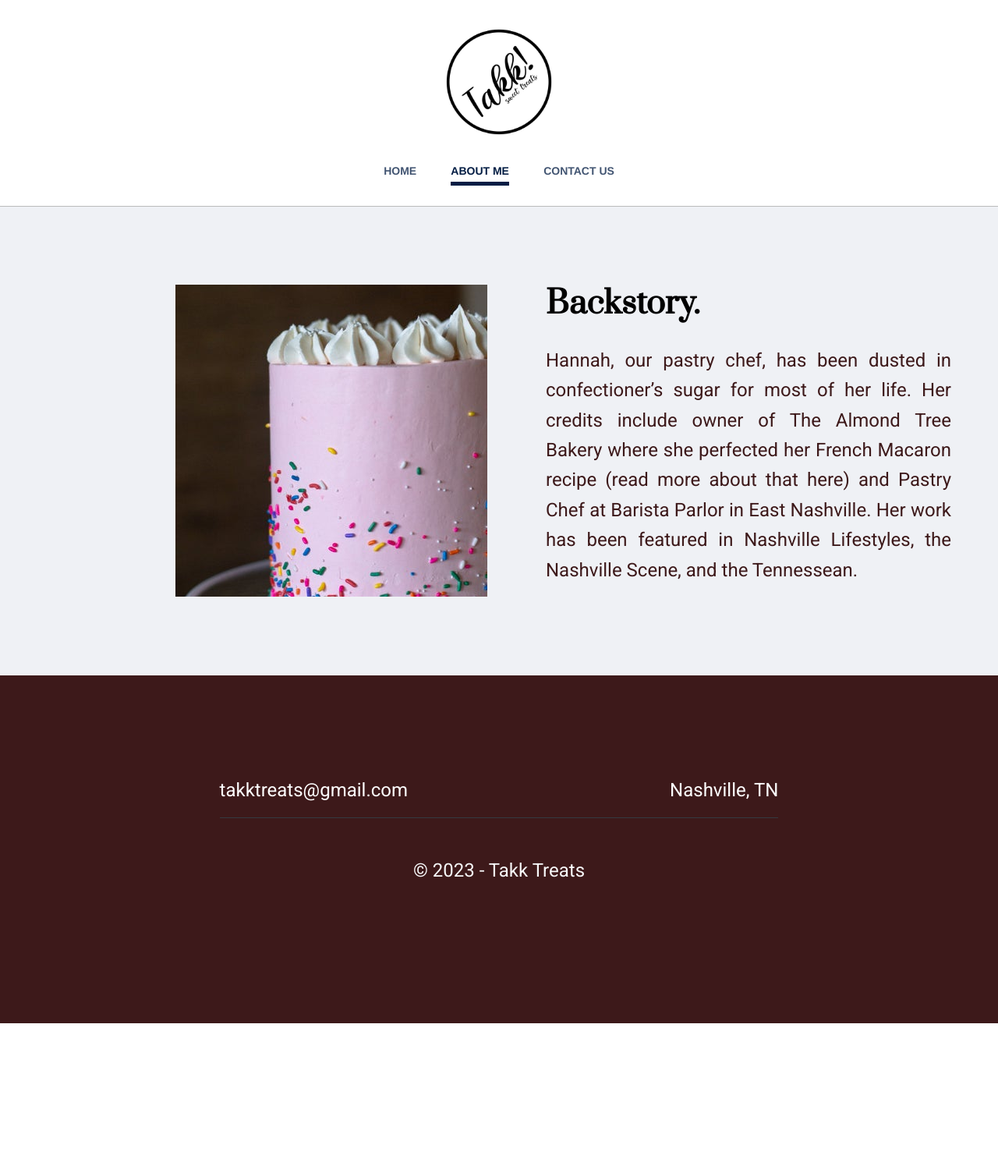
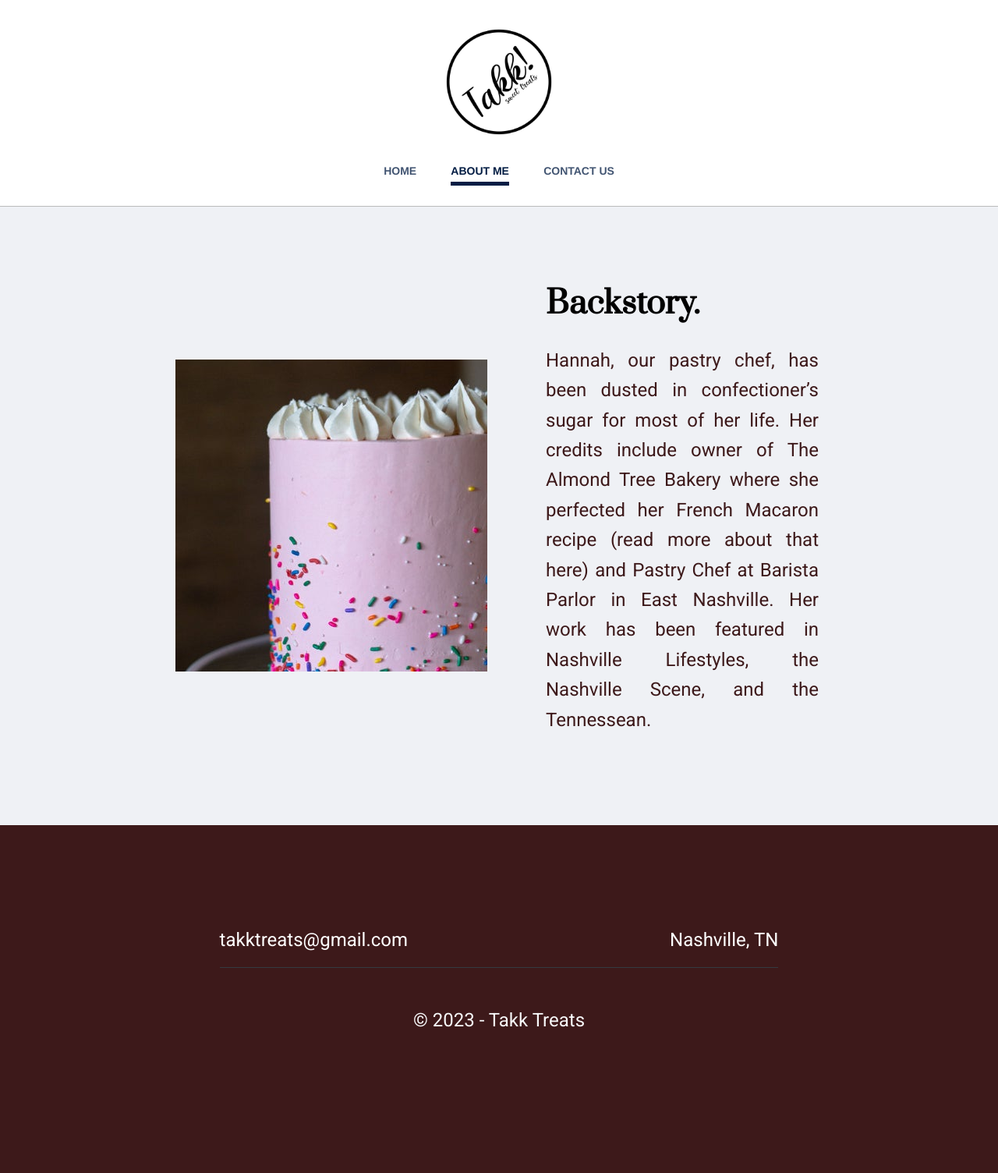
Before and after one commit to Pilipo/takk, a Jekyll site: the page built from _pages/about.md, in a window 1280 px wide. Shown: the whole page at 78% size. Built offline with Jekyll 4.4.1, drawn with Linux system fonts in a browser that asks for light colours; before the commit the page ends 1312 px from its top, so only the background shows below that.

Commit message:
compiles the wrapper and sets a max-width

```diff
--- a/_includes/section-welcome.html
+++ b/_includes/section-welcome.html
@@ -1,6 +1,6 @@
 <!-- welcome section -->
 <div class="welcome">
-    <div class="welcome-wrapper">
+    <div class="wrapper">
         <div class="item-title">
             <h3>Welcome to Takk!</h3>
         </div>
--- a/_layouts/about.html
+++ b/_layouts/about.html
@@ -2,11 +2,11 @@
 layout: default
 ---
 <div class="about-section">
-    <div class="about-wrapper">
+    <div class="wrapper">
         <div class="item about-image">
             <img src={{ page.image }} />
         </div>
-        <div class="about-content">
+        <div class="page-content">
             {{ content }}
         </div>
     </div>
--- a/_layouts/contact.html
+++ b/_layouts/contact.html
@@ -2,11 +2,11 @@
 layout: default
 ---
 <div class="contact-section">
-    <div class="contact-wrapper">
+    <div class="wrapper">
         <div class="contact-image">
             <img src={{ page.image }} />
         </div>
-        <div class="contact-content">
+        <div class="page-content">
             {{ content }}
         </div>
     </div>
--- a/assets/scss/_common.scss
+++ b/assets/scss/_common.scss
@@ -27,32 +27,6 @@ body {
   background-color: #eff1f5;
 }
 
-.about-wrapper {
-  width: 100%;
-  margin: auto;
-  padding: 30px;
-}
-
-.about-wrapper .item {
-  padding: 15px;
-}
-
-@include media('>small-phone') {
-  .about-wrapper {
-    display: grid;
-    grid-template-columns: repeat(2, 50%);
-  }
-
-  .about-wrapper .item {
-    justify-self: end;
-    align-self: center;
-  }
-
-  .about-wrapper .item-title {
-    grid-column: 1 / 3;
-  }
-}
-
 .about-image img {
   height: 400px;
   width: 400px;
@@ -67,7 +41,7 @@ body {
   }
 }
 
-.about-content {
+.page-content {
   margin-left: 30px;
   @include media('<=small-phone') {
     margin: 0;
@@ -87,32 +61,6 @@ body {
   background-color: #eff1f5;
 }
 
-.contact-wrapper {
-  width: 100%;
-  margin: auto;
-  padding: 30px;
-}
-
-.contact-wrapper .item {
-  padding: 15px;
-}
-
-@include media('>small-phone') {
-  .contact-wrapper {
-    display: grid;
-    grid-template-columns: repeat(2, 50%);
-  }
-
-  .contact-wrapper .item {
-    justify-self: end;
-    align-self: center;
-  }
-
-  .contact-wrapper .item-title {
-    grid-column: 1 / 3;
-  }
-}
-
 .contact-image img {
   height: 400px;
   width: 400px;
@@ -127,20 +75,6 @@ body {
   }
 }
 
-.contact-content {
-  margin-left: 30px;
-  @include media('<=small-phone') {
-    margin: 0;
-  }
-  display: flex;
-  align-items: center;
-  flex-wrap: wrap;
-  flex-direction: row;
-  align-content: center;
-  justify-content: flex-start;
-  padding: 2em;
-}
-
 .welcome img {
   width: 400px;
   height: 400px;
@@ -152,29 +86,29 @@ body {
   }
 }
 
-.welcome-wrapper {
-  width: 100%;
+.wrapper {
+  max-width: 940px;
   margin: auto;
   padding: 30px;
 }
 
-.welcome-wrapper .item {
+.wrapper .item {
   padding: 15px;
 }
 
 @include media('>small-phone') {
-  .welcome-wrapper {
+  .wrapper {
     display: grid;
     grid-template-columns: repeat(2, 50%);
 
   }
 
-  .welcome-wrapper .item {
+  .wrapper .item {
     justify-self: end;
     align-self: center;
   }
 
-  .welcome-wrapper .item-title {
+  .wrapper .item-title {
     grid-column: 1 / 3;
   }
 }
```
